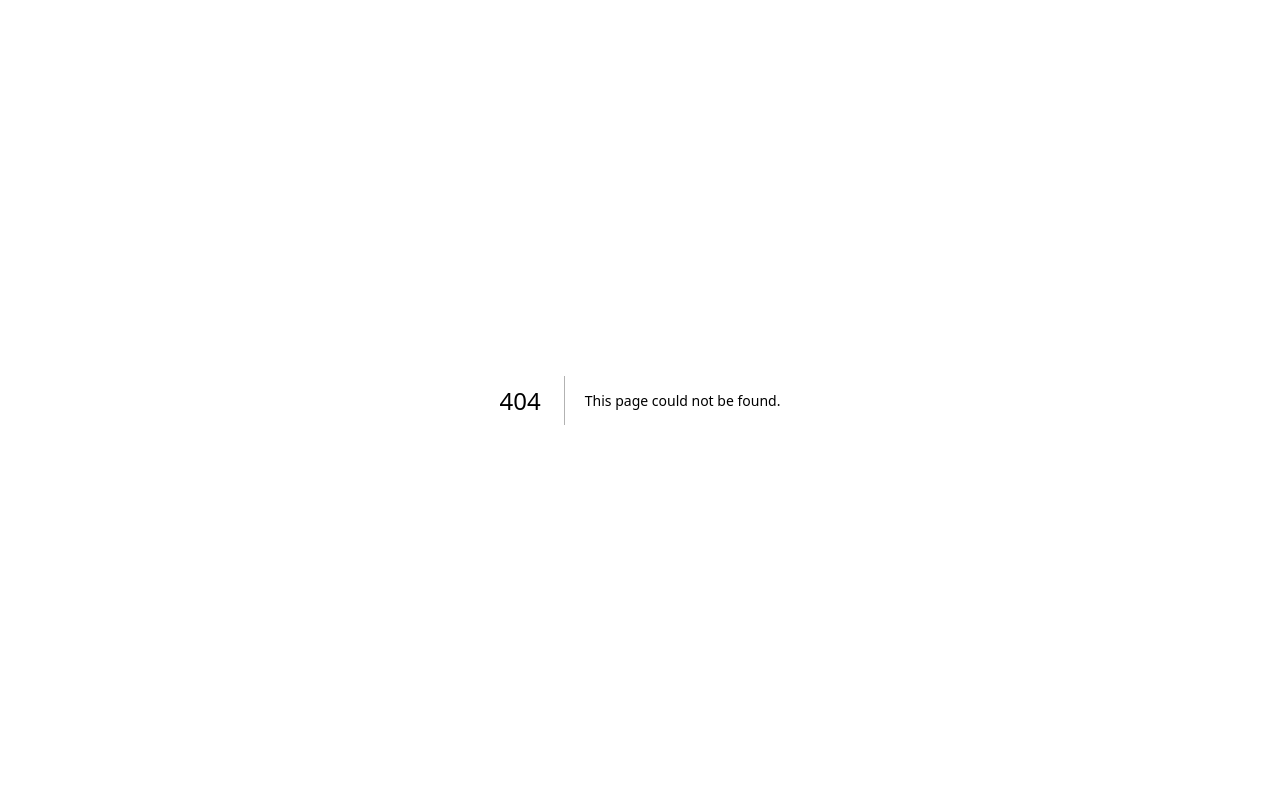
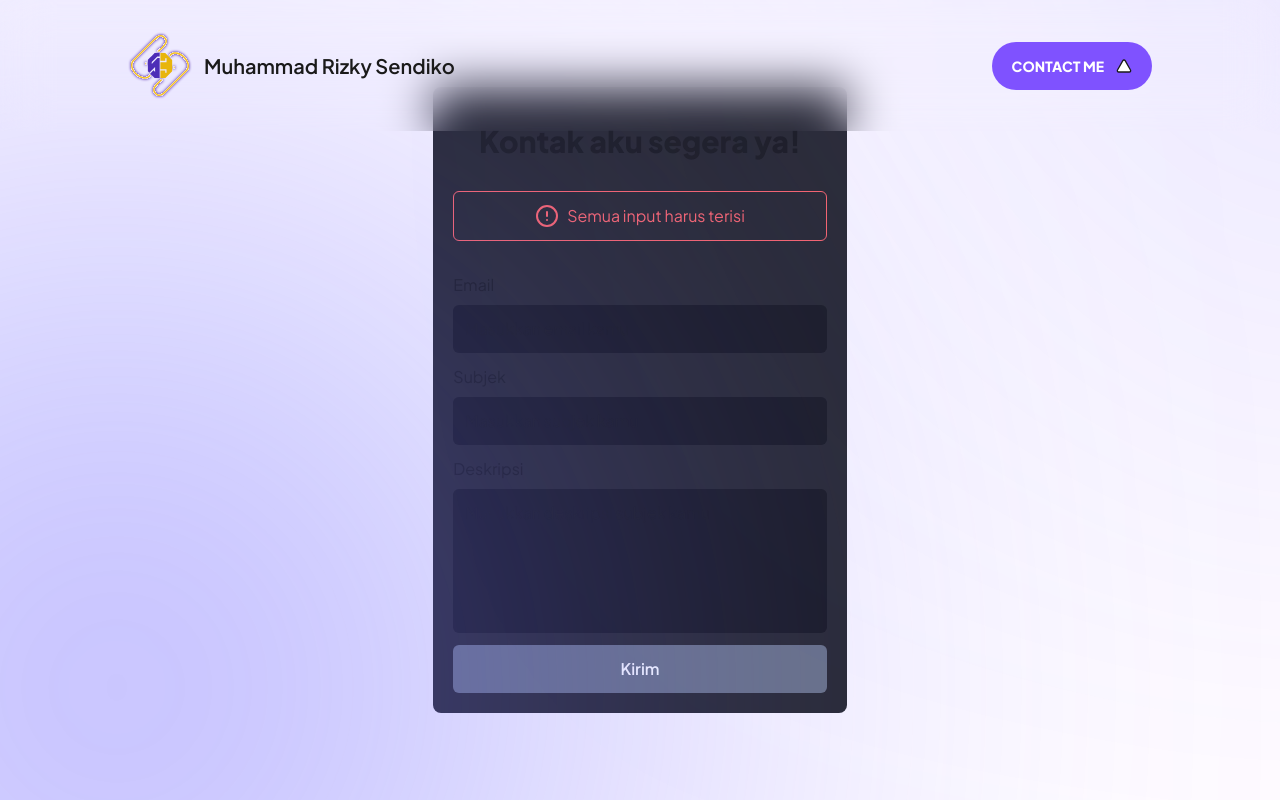
Before and after one commit to joanpurbaa/portofolio-sendiko, a Next.js app: page /hubungi-saya in a window 1280 px wide. Before the commit this address had no page. Built offline with nearby package versions, Linux system fonts and the light colour scheme.

Commit message:
feat: add hubungi-saya form page

```diff
--- /dev/null
+++ b/app/hubungi-saya/page.tsx
@@ -0,0 +1,99 @@
+"use client";
+import Navbar from "@/components/navbar";
+import { CircleAlert } from "lucide-react";
+import Image from "next/image";
+import { FormEvent, useState } from "react";
+
+export default function HubungiSaya() {
+	const [email, setEmail] = useState<string>("");
+	const [subjek, setSubjek] = useState<string>("");
+	const [description, setDescription] = useState<string>("");
+	const formComplete = email && subjek && description;
+
+	const formData = new FormData();
+
+	const handleSubmit = (e: FormEvent) => {
+		e.preventDefault();
+
+		formData.append("email", email);
+		formData.append("subjek", subjek);
+		formData.append("description", description);
+	};
+
+	return (
+		<section className="relative w-screen h-screen overflow-hidden">
+			<Image
+				src={"/gradient-circle.png"}
+				width={555}
+				height={555}
+				alt="gradient circle"
+				className="absolute -top-72 -right-72 z-0 w-[500px] blur-[300px]"
+			/>
+			<Image
+				src={"/gradient-circle.png"}
+				width={555}
+				height={555}
+				alt="gradient circle"
+				className="absolute -bottom-96 -left-96 z-0 w-[1000px] blur-[300px]"
+			/>
+			<Navbar className="fixed w-full z-50" />
+			<div className="z-10 h-full grid grid-cols-12 items-center px-5">
+				<form
+					onSubmit={handleSubmit}
+					className="col-start-1 md:col-start-4 xl:col-start-5 col-end-13 md:col-end-10 xl:col-end-9 bg-zinc-800 rounded-lg p-5">
+					<h1 className="mt-4 text-lg sm:text-3xl font-extrabold text-center">
+						Kontak aku segera ya!
+					</h1>
+					{!formComplete && (
+						<div className="my-8 flex justify-center items-center border border-red-400 text-red-400 text-xs sm:text-base gap-2 rounded-md p-3">
+							<CircleAlert />
+							Semua input harus terisi
+						</div>
+					)}
+					<ul
+						className={`${formComplete && "mt-8"} space-y-3 text-xs sm:text-base`}>
+						<li className="flex flex-col gap-2">
+							<label htmlFor="">Email</label>
+							<input
+								onChange={(e) => setEmail(e.target.value)}
+								className="outline-none bg-zinc-900 p-3 rounded-md"
+								type="text"
+								placeholder="Masukkan email kamu"
+							/>
+						</li>
+						<li className="flex flex-col gap-2">
+							<label htmlFor="">Subjek</label>
+							<input
+								onChange={(e) => setSubjek(e.target.value)}
+								className="outline-none bg-zinc-900 p-3 rounded-md"
+								type="text"
+								placeholder="Masukkan subjek kamu"
+							/>
+						</li>
+						<li className="flex flex-col gap-2">
+							<label htmlFor="">Deskripsi</label>
+							<textarea
+								onChange={(e) => setDescription(e.target.value)}
+								rows={5}
+								className="outline-none bg-zinc-900 p-3 rounded-md resize-none"
+								name=""
+								id=""
+								placeholder="Masukkan deskripsi subjek kamu"></textarea>
+						</li>
+						<li>
+							<button
+								type={`${formComplete ? "submit" : "button"}`}
+								className={`${
+									formComplete
+										? "cursor-pointer bg-primary hover:bg-violet-700"
+										: "cursor-not-allowed bg-gray-500"
+								} w-full text-white font-semibold p-3 rounded-md`}>
+								Kirim
+							</button>
+						</li>
+					</ul>
+				</form>
+			</div>
+		</section>
+	);
+}
--- a/app/page.tsx
+++ b/app/page.tsx
@@ -8,7 +8,7 @@ export default function Home() {
   return (
     <>
       <Navbar className="fixed w-full z-50" />
-      <main className="h-screen overflow-x-hidden bg-zinc-900">
+      <main className="overflow-x-hidden bg-zinc-900">
         <HeroSection />
         <TechSection />
         <ProjectsSection />
--- a/components/dropdown.tsx
+++ b/components/dropdown.tsx
@@ -1,14 +1,57 @@
 import { Triangle } from "lucide-react";
+import Link from "next/link";
+import { useState } from "react";
 
 export default function Dropdown({ title }: { title: string }) {
-  return (
-    <button className="flex gap-[2px]">
-      <p className="font-extrabold text-white bg-primary rounded-l-full rounded-r-sm px-4 py-2 text-xs sm:text-sm">
-        {title}
-      </p>
-      <div className="bg-primary rounded-r-full rounded-l-sm flex items-center justify-center px-2.5">
-        <Triangle fill="white" className="rotate-180 w-2 sm:w-3.5" />
-      </div>
-    </button>
-  );
+	const [isOpen, setIsOpen] = useState(false);
+
+	const toggleDropdown = () => {
+		setIsOpen(!isOpen);
+	};
+
+	return (
+		<section className="relative">
+			<div
+				className="cursor-pointer flex items-center gap-3 bg-primary rounded-full py-3 px-5 transition-colors"
+				onClick={toggleDropdown}>
+				<p className="font-extrabold text-white text-xs sm:text-sm">{title}</p>
+				<Triangle
+					fill="white"
+					className={`w-4 transition-transform duration-300 ${
+						isOpen ? "rotate-180" : "rotate-0"
+					}`}
+				/>
+			</div>
+
+			<div
+				className={`absolute top-full left-0 mt-2 bg-primary rounded-lg shadow-lg w-full z-10 transition-all duration-300 ${
+					isOpen
+						? "opacity-100 visible translate-y-0"
+						: "opacity-0 invisible -translate-y-2"
+				}`}>
+				<div>
+					<div className="hover:bg-violet-700 px-4 py-2 rounded-t-lg">
+						<Link
+							href={"/hubungi-saya"}
+							className="text-white cursor-pointer transition-colors">
+							Hubungi saya
+						</Link>
+					</div>
+					<div className="hover:bg-violet-700 px-4 py-2">
+						<Link
+							target="_blank"
+							href="https://www.linkedin.com/in/rizky-sendiko/"
+							className="text-white cursor-pointer transition-colors">
+							LinkedIn
+						</Link>
+					</div>
+					<div className="hover:bg-violet-700 px-4 py-2 rounded-b-lg">
+						<Link href={"/"} className="text-white cursor-pointer transition-colors">
+							Email
+						</Link>
+					</div>
+				</div>
+			</div>
+		</section>
+	);
 }
--- a/components/landing/experience-section.tsx
+++ b/components/landing/experience-section.tsx
@@ -40,17 +40,14 @@ export default function ExperienceSection() {
 	return (
 		<section
 			id="experience"
-				className="min-h-screen flex flex-col justify-center px-4 lg:px-16 xl:px-64">
-				<h2 className="text-xl sm:text-4xl font-semibold mb-12">
-					👨‍💻 My Experience
-				</h2>
+			className="min-h-screen flex flex-col justify-center pt-20 sm:pt-32 px-4 lg:px-16 xl:px-64">
+			<h2 className="text-xl sm:text-4xl font-semibold mb-12">👨‍💻 My Experience</h2>
 			<div className="flex flex-col">
 				{EXPERIENCES.map((experience, index) => (
 					<div
 						key={index}
 						className="relative border-l-2 border-primary pl-6 pb-8 lg:pb-10">
 						<div className="size-4 rounded-full bg-primary absolute z-10 -left-2.5 -top-2.5"></div>
-
 						<div>
 							<div>
 								<div className="flex items-baseline justify-between sm:justify-start gap-2">
--- a/components/landing/hero-section.tsx
+++ b/components/landing/hero-section.tsx
@@ -2,7 +2,7 @@ import Image from "next/image";
 
 export default function HeroSection() {
 	return (
-		<section className="relative w-screen flex items-center px-4 lg:px-16 xl:px-52 2xl:px-64">
+		<section className="relative w-screen h-screen flex items-center px-4 lg:px-16 xl:px-52 2xl:px-64">
 			<Image
 				src={"/gradient-circle.png"}
 				width={555}
@@ -17,7 +17,7 @@ export default function HeroSection() {
 				alt="gradient circle"
 				className="absolute -bottom-96 -left-96 z-0 w-[1000px] blur-[300px]"
 			/>
-			<div className="pt-32 lg:mt-0 w-full flex flex-col lg:grid grid-cols-12 items-start lg:items-center gap-10 lg:gap-0">
+			<div className="mt-44 lg:mt-0 w-full flex flex-col lg:grid grid-cols-12 items-start lg:items-center gap-10 lg:gap-0">
 				<div className="w-full sm:w-[600px] lg:col-start-1 lg:col-end-8 xl:col-end-9 2xl:col-end-6 flex flex-col gap-3 sm:gap-5">
 					<p className="text-sm sm:text-xl">
 						👋 Hi, i'm <span className="font-semibold">Muhammad Rizky Sendiko</span>
--- a/components/landing/projects-section.tsx
+++ b/components/landing/projects-section.tsx
@@ -1,4 +1,3 @@
-import ProjectCard from "../project-card";
 import Image from "next/image";
 
 export default function ProjectsSection() {
@@ -14,15 +13,28 @@ export default function ProjectsSection() {
 				className="absolute -bottom-96 -left-96 z-0 w-[1000px] blur-[300px]"
 			/>
 			<h2 className="text-xl sm:text-4xl mb-12 font-semibold">📲 Apps by Me</h2>
-
 			<div className="grid grid-cols-12 gap-5">
 				{[...Array(6)].map((_, index) => (
-					<ProjectCard
-						className="col-span-12 sm:col-span-6 md:col-span-4"
-						key={index}
-						name="App name"
-						description="Lorem ipsum dolor sit amet consectetur.."
-					/>
+					<div key={index} className="col-span-12 md:col-span-6 lg:col-span-4">
+						<img
+							src={"https://mmc.tirto.id/image/2019/07/22/logo-baru-gojek-02.jpg"}
+							className="w-full h-[200px] object-cover rounded-t-lg"
+						/>
+						<div className="h-[150px] sm:h-[200px] flex flex-col justify-between bg-primary p-5 rounded-b-lg">
+							<div className="flex flex-col gap-2">
+								<h3 className="font-extrabold text-xs sm:text-lg">Gojek</h3>
+								<p className="text-xs sm:text-base line-clamp-2">
+									Mudahkan mobilitas kamu dihari-hari ini, dengan banyaknya promo untuk
+									kamu yang ngator di SCBD!
+								</p>
+							</div>
+							<div className="flex gap-3">
+								<p className="bg-violet-700 text-xs sm:text-base px-3 py-1 rounded-sm sm:rounded-md">Kotlin</p>
+								<p className="bg-violet-700 text-xs sm:text-base px-3 py-1 rounded-sm sm:rounded-md">Fluter</p>
+								<p className="bg-violet-700 text-xs sm:text-base px-3 py-1 rounded-sm sm:rounded-md">React Native</p>
+							</div>
+						</div>
+					</div>
 				))}
 			</div>
 		</section>
--- a/components/navbar.tsx
+++ b/components/navbar.tsx
@@ -6,9 +6,12 @@ import Dropdown from "./dropdown";
 import { cn } from "@/lib/utils";
 import { Menu } from "lucide-react";
 import { useState } from "react";
+import { usePathname } from "next/navigation";
 
 export default function Navbar({ className }: { className?: string }) {
 	const [isOpen, setIsOpen] = useState(false);
+
+	const pathname = usePathname();
 
 	const handleOpen = () => {
 		setIsOpen(!isOpen);
@@ -19,12 +22,17 @@ export default function Navbar({ className }: { className?: string }) {
 			className={cn(
 				"flex items-center justify-between py-4 sm:py-8 px-4 lg:px-16 xl:px-32 backdrop-blur-xl",
 				className
-      )}
-    >
+			)}>
 			<div className="flex flex-col lg:flex-row w-full lg:justify-between lg:items-center">
 				<div className="flex items-center justify-between">
 					<Link href={"/"} className="flex items-center gap-3">
-            <Image src={"/icon.svg"} className="w-10 sm:w-16" width={30} height={32} alt="Logo" />
+						<Image
+							src={"/icon.svg"}
+							className="w-10 sm:w-16"
+							width={30}
+							height={32}
+							alt="Logo"
+						/>
 						<p className="text-xs sm:text-xl font-semibold">Muhammad Rizky Sendiko</p>
 					</Link>
 					<Menu className="block lg:hidden" onClick={handleOpen} />
@@ -33,18 +41,33 @@ export default function Navbar({ className }: { className?: string }) {
 				<div
 					className={`flex-col lg:flex-row items-center gap-7 pt-8 pb-2 lg:py-0 ${
 						isOpen ? "flex" : "hidden lg:flex"
-          }`}
-        >
-          <Link href={"#about"} className="font-semibold text-xs sm:text-sm">
+					}`}>
+					<Link
+						href={"#about"}
+						className={`${
+							pathname == "/hubungi-saya" ? "hidden" : "block"
+						} font-semibold text-xs sm:text-sm`}>
 						ABOUT
 					</Link>
-          <Link href={"#tech-stack"} className="font-semibold text-xs sm:text-sm">
+					<Link
+						href={"#tech-stack"}
+						className={`${
+							pathname == "/hubungi-saya" ? "hidden" : "block"
+						} font-semibold text-xs sm:text-sm`}>
 						TECH STACK
 					</Link>
-          <Link href={"#recent-work"} className="font-semibold text-xs sm:text-sm">
+					<Link
+						href={"#recent-work"}
+						className={`${
+							pathname == "/hubungi-saya" ? "hidden" : "block"
+						} font-semibold text-xs sm:text-sm`}>
 						RECENT WORK
 					</Link>
-          <Link href={"#experience"} className="font-semibold text-xs sm:text-sm">
+					<Link
+						href={"#experience"}
+						className={`${
+							pathname == "/hubungi-saya" ? "hidden" : "block"
+						} font-semibold text-xs sm:text-sm`}>
 						EXPERIENCE
 					</Link>
 					<Dropdown title="CONTACT ME" />
--- a/components/project-card.tsx
+++ /dev/null
@@ -1,31 +0,0 @@
-import Image from "next/image";
-
-export default function ProjectCard({
-  name,
-  description,
-  className
-}: {
-  name: string;
-  description: string;
-  className: string;
-}) {
-  return (
-    <div className={`${className} relative`}>
-      <Image
-        src={"/blank.png"}
-        height={128}
-        width={250}
-        alt="project 1"
-        className="rounded-lg w-full h-full"
-      />
-
-      <div className="bg-primary/50 left-0 right-0 bottom-0 h-1/2 absolute z-10 rounded-lg rounded-t-none px-2 py-2.5 text-background">
-        <div className="flex justify-between items-center">
-          <h3 className="font-bold text-xs sm:text-lg">{name}</h3>
-          <Image src={"/android.png"} width={24} height={24} alt="android" />
-        </div>
-        <p className="text-xs sm:text-base line-clamp-1">{description}</p>
-      </div>
-    </div>
-  );
-}
```
Also changed, not shown: vercel.json (added). Lines whose indentation alone changed are shown as unchanged.
